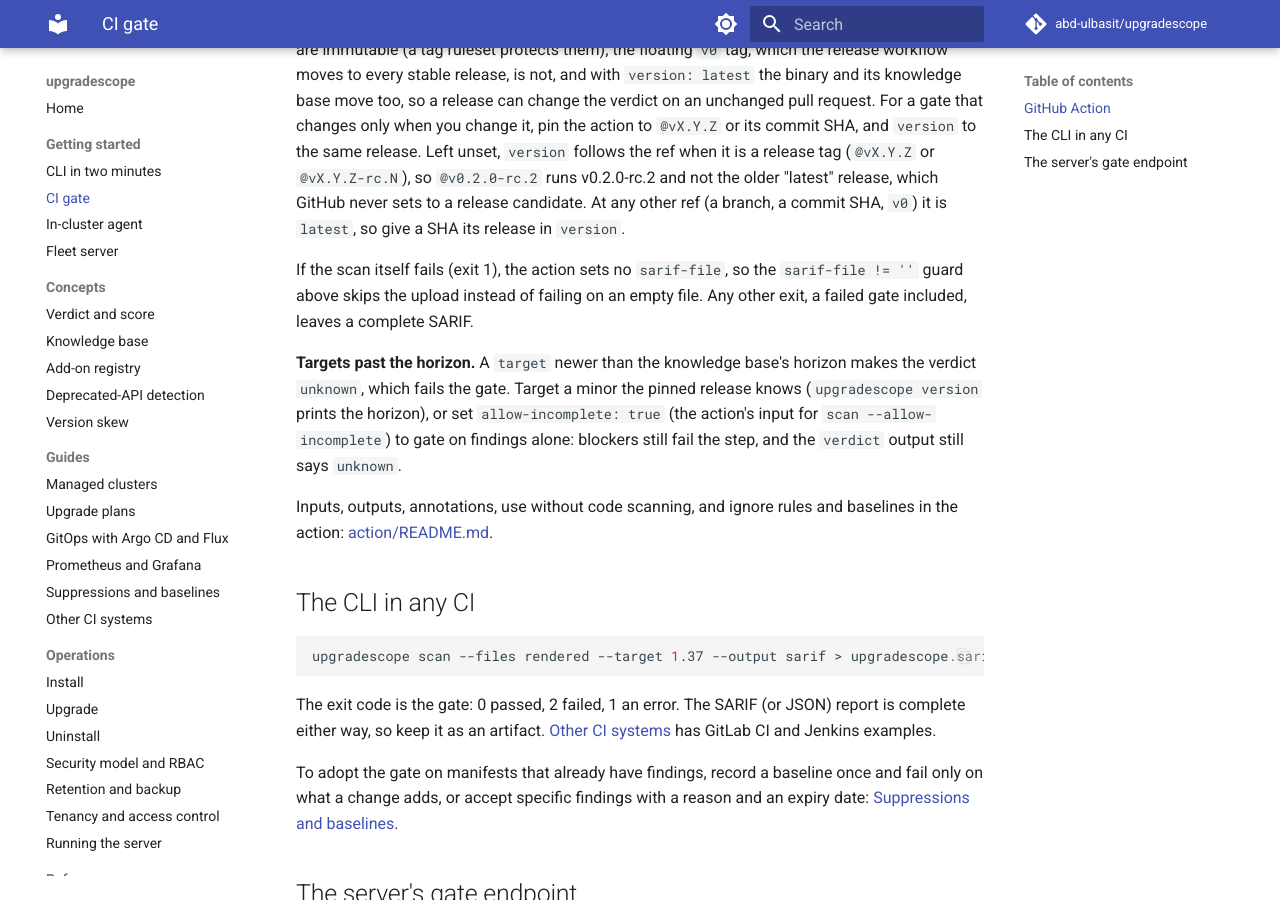
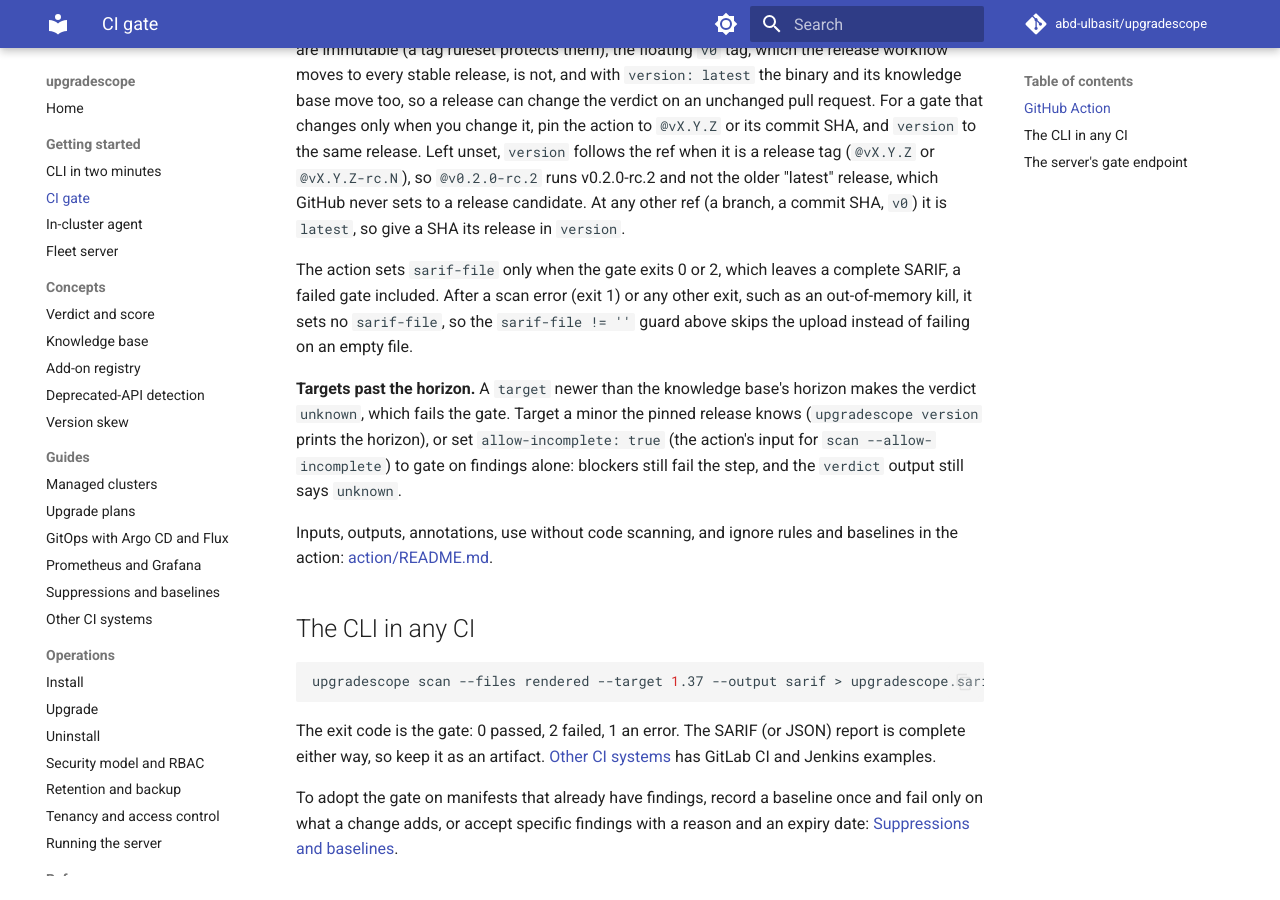
Before and after one commit to abd-ulbasit/upgradescope, an MkDocs documentation site: the page built from docs/getting-started/ci-gate.md, in a window 1280 px wide and 900 px high, scrolled down 1390 px. Built offline with MkDocs 1.6.1 and Material for MkDocs 9.7.7, drawn with Linux system fonts in a browser that asks for light colours; comment, search, counter and statistics services are not loaded.

Commit message:
fix(action): keep the gate's stderr from starting a workflow command
The gate pass sent the binary's stderr straight to the runner log. That
stderr repeats the path input ("no Kubernetes manifests found under X")
and file names from the scanned tree, which a fork PR chooses, so a name
holding a line break and ::warning:: forged an annotation. The gate's
stderr now goes to a file and is printed by logged on every exit status:
a line that would start a command (:: or ##[ after whitespace) gets a
"| " in front and a CR is written %0D.

Also say "only exit 0 or 2" for sarif-file in the docs (a 137 kill leaves
it unset too), and update the AC-05b claim.

Refs #197

Co-Authored-By: Claude Fable 5 <noreply@anthropic.com>

```diff
--- a/docs/getting-started/ci-gate.md
+++ b/docs/getting-started/ci-gate.md
@@ -75,9 +75,11 @@ the older "latest" release, which GitHub never sets to a release candidate.
 At any other ref (a branch, a commit SHA, `v0`) it is `latest`, so give a
 SHA its release in `version`.
 
-If the scan itself fails (exit 1), the action sets no `sarif-file`, so the
+The action sets `sarif-file` only when the gate exits 0 or 2, which leaves a
+complete SARIF, a failed gate included. After a scan error (exit 1) or any
+other exit, such as an out-of-memory kill, it sets no `sarif-file`, so the
 `sarif-file != ''` guard above skips the upload instead of failing on an
-empty file. Any other exit, a failed gate included, leaves a complete SARIF.
+empty file.
 
 **Targets past the horizon.** A `target` newer than the knowledge base's
 horizon makes the verdict `unknown`, which fails the gate. Target a minor the
```
Also changed, not shown: action/README.md (+10 -4 lines), docs/claims.md (+1 -1 lines), 2 other files.
